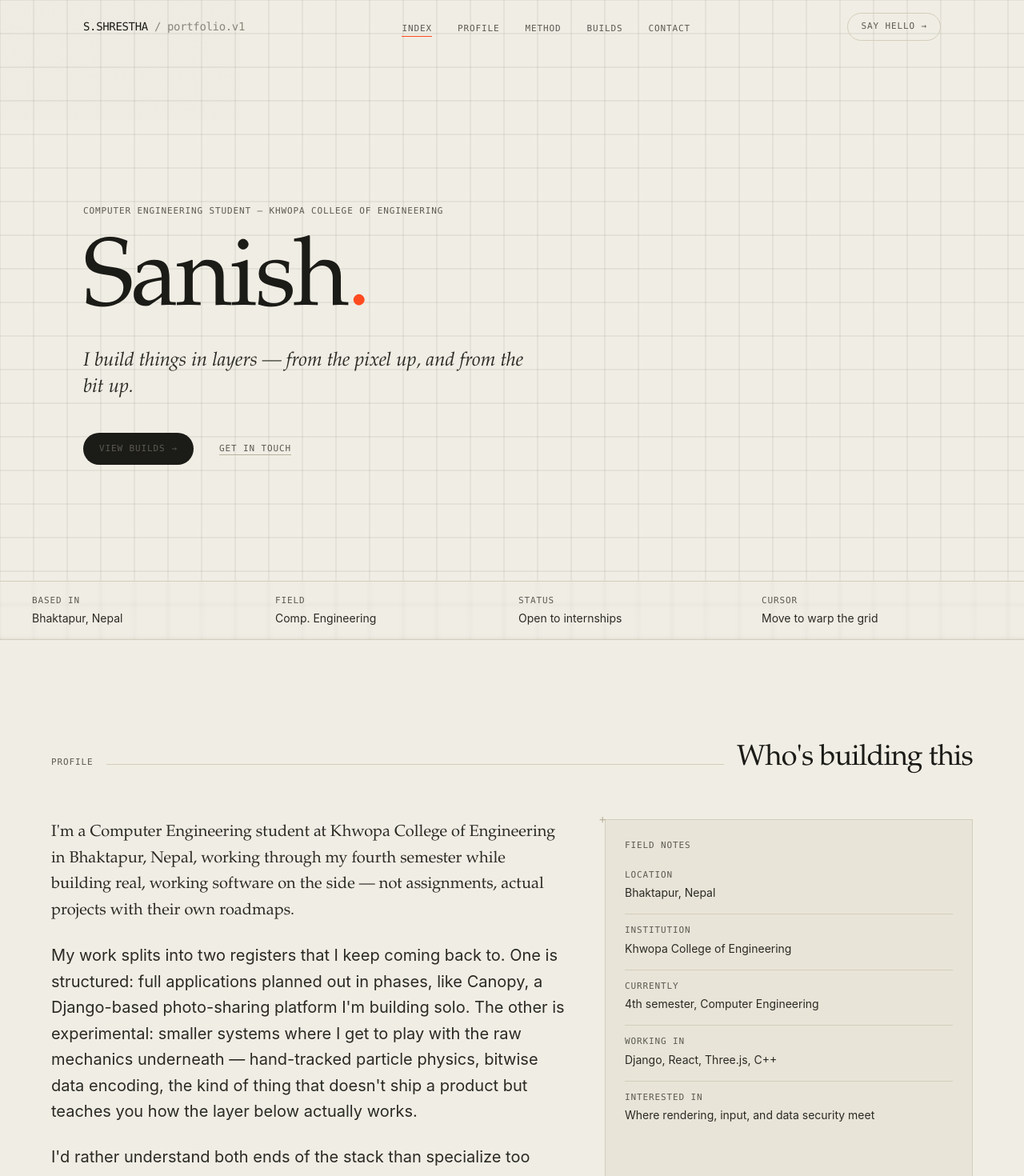
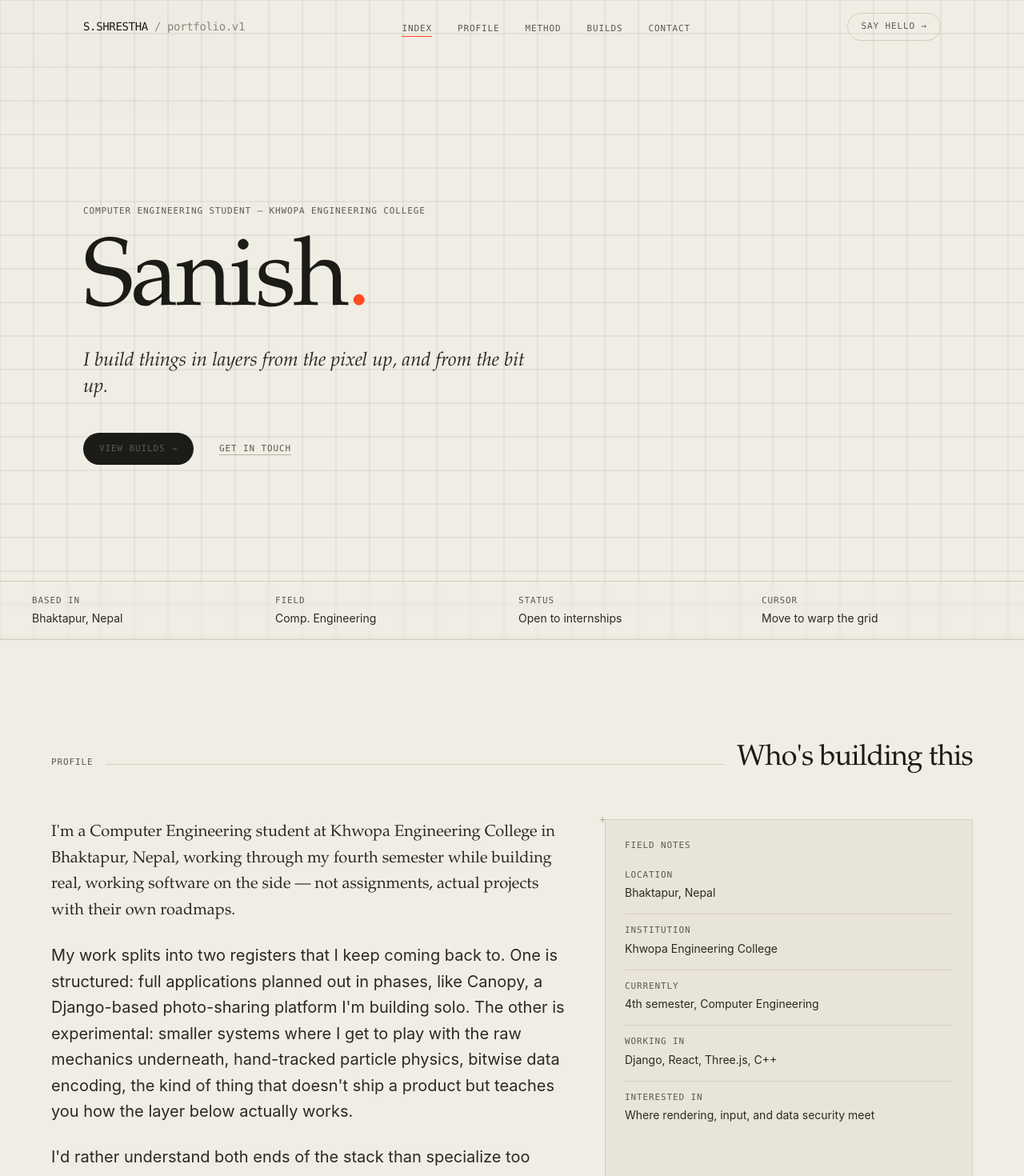
Before and after one commit to Endurance3000/Portfolio, a Next.js app: page / in a window 1280 px wide. Shown: the top 1470 px of the page at 80% size. Built offline with nearby package versions, Linux system fonts and the light colour scheme.

Commit message:
Update profile information in content.ts

```diff
--- a/src/data/content.ts
+++ b/src/data/content.ts
@@ -1,13 +1,13 @@
 export const profile = {
-  name: "Sanish Shrestha",
+  name: "Sanish Thapa Shrestha",
   firstName: "Sanish",
   location: "Bhaktapur, Nepal",
   role: "Computer Engineering Student",
-  institution: "Khwopa College of Engineering",
-  tagline: "I build things in layers — from the pixel up, and from the bit up.",
+  institution: "Khwopa Engineering College",
+  tagline: "I build things in layers from the pixel up, and from the bit up.",
   bio: [
-    "I'm a Computer Engineering student at Khwopa College of Engineering in Bhaktapur, Nepal, working through my fourth semester while building real, working software on the side — not assignments, actual projects with their own roadmaps.",
-    "My work splits into two registers that I keep coming back to. One is structured: full applications planned out in phases, like Canopy, a Django-based photo-sharing platform I'm building solo. The other is experimental: smaller systems where I get to play with the raw mechanics underneath — hand-tracked particle physics, bitwise data encoding, the kind of thing that doesn't ship a product but teaches you how the layer below actually works.",
+    "I'm a Computer Engineering student at Khwopa Engineering College in Bhaktapur, Nepal, working through my fourth semester while building real, working software on the side — not assignments, actual projects with their own roadmaps.",
+    "My work splits into two registers that I keep coming back to. One is structured: full applications planned out in phases, like Canopy, a Django-based photo-sharing platform I'm building solo. The other is experimental: smaller systems where I get to play with the raw mechanics underneath, hand-tracked particle physics, bitwise data encoding, the kind of thing that doesn't ship a product but teaches you how the layer below actually works.",
     "I'd rather understand both ends of the stack than specialize too early.",
   ],
   socials: {
```
